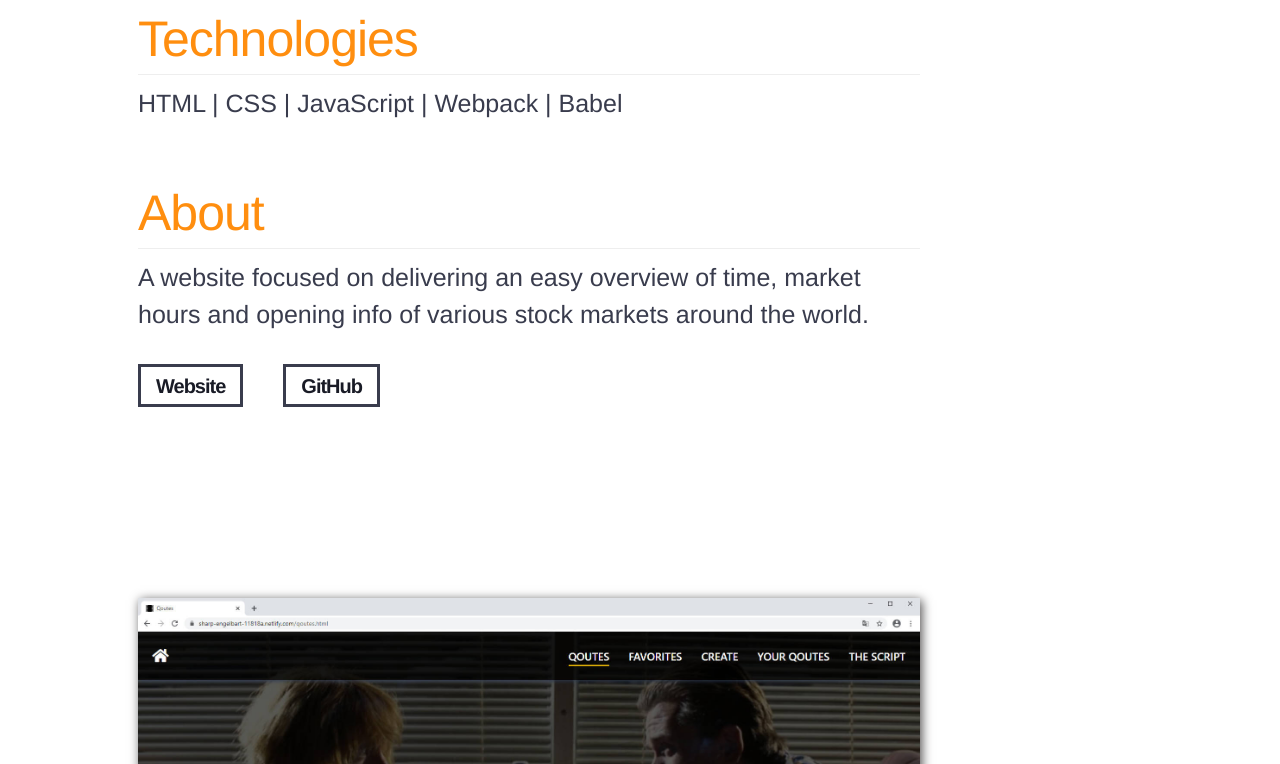
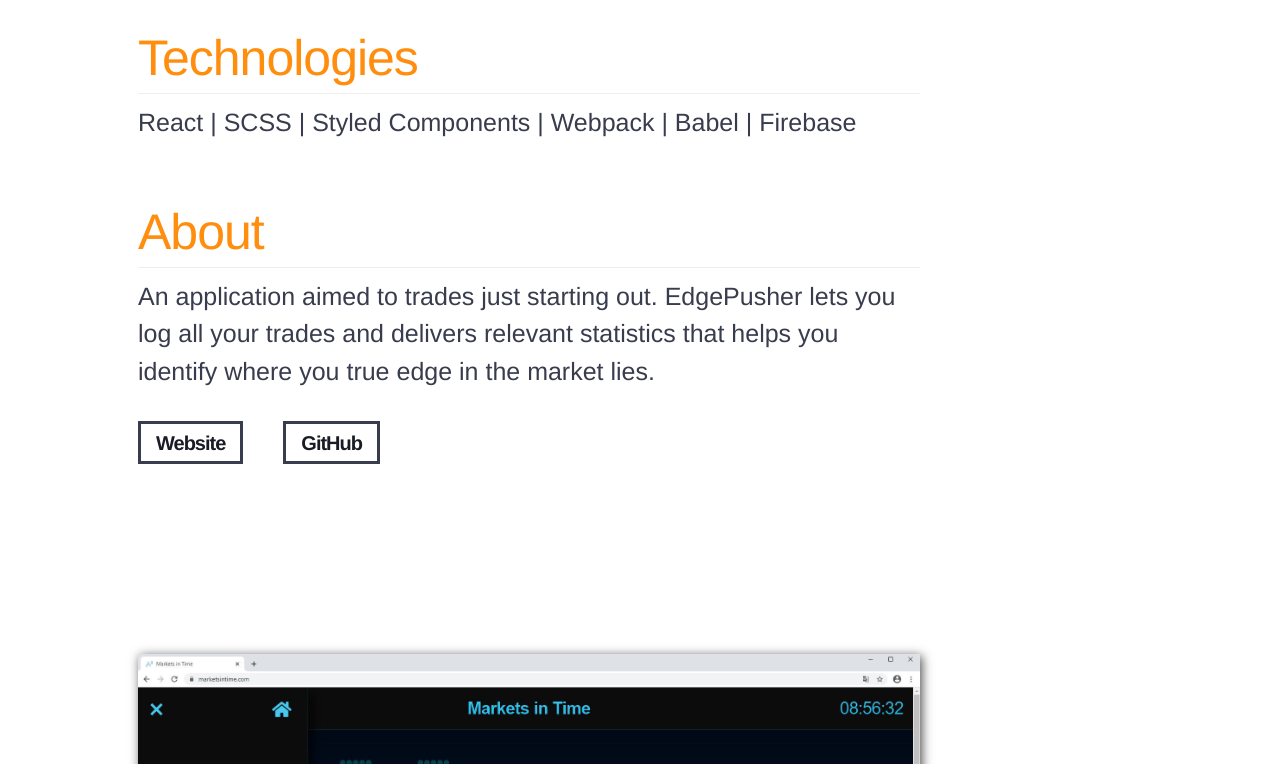
Before and after one commit to devByBjorn/my-website, a React app: page /portfolio in a window 1280 px wide. Shown: the part 802-1566 px from the top of the page. Built offline with nearby package versions, Linux system fonts and the light colour scheme.

Commit message:
edgepusher project to portfolio

```diff
--- a/src/components/pages/PortfolioPage.js
+++ b/src/components/pages/PortfolioPage.js
@@ -4,6 +4,7 @@
 import projectTwo from '../img/pricing-component.jpg'
 import projectThree from '../img/the_pfqt.jpg'
 import projectFour from '../img/markets-in-time.jpg'
+import projectFive from '../img/edgepusher.jpg'
 import HomeIcon from '../menu/HomeIcon'
 
 const PortfolioPage = ({ location }) => (
@@ -12,6 +13,16 @@
       pagePath={location.pathname}
     />
     <div className="container">
+      <ProjectComponent
+        src={projectFive}
+        heading="EdgePusher"
+        techHeading="Technologies"
+        techContent="React | SCSS | Styled Components | Webpack | Babel | Firebase"
+        aboutHeading="About"
+        aboutContent="An application aimed to trades just starting out. EdgePusher lets you log all your trades and delivers relevant statistics that helps you identify where you true edge in the market lies."
+        projectUrl="http://www.edgepusher.com/"
+        repoUrl="https://github.com/devByBjorn/The-Risk-Reward-app"
+      />
       <ProjectComponent
         src={projectFour}
         heading="Markets in Time"
--- a/src/style/animations/_btnSnakeBorder.scss
+++ b/src/style/animations/_btnSnakeBorder.scss
@@ -31,6 +31,7 @@
   width: 100%;
   height: 100%;
 }
+
 .snake:hover::before {
   border-top-color: $stand-out-one;
   border-right-color: $stand-out-one;
```
Also changed, not shown: public/c954e861f01a14abc312165672d41b00.jpg (added), public/dist/main.css, src/components/img/edgepusher.jpg (added), 3 other files.
